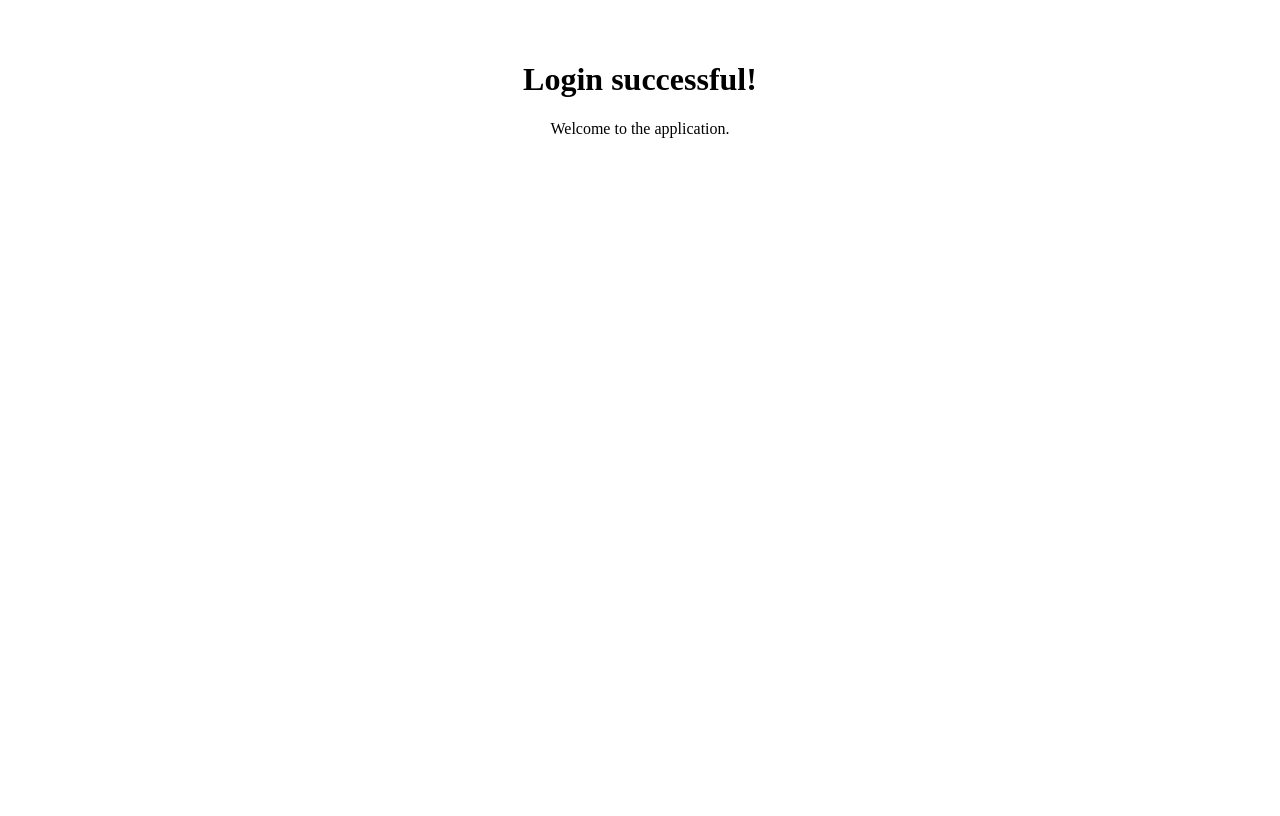
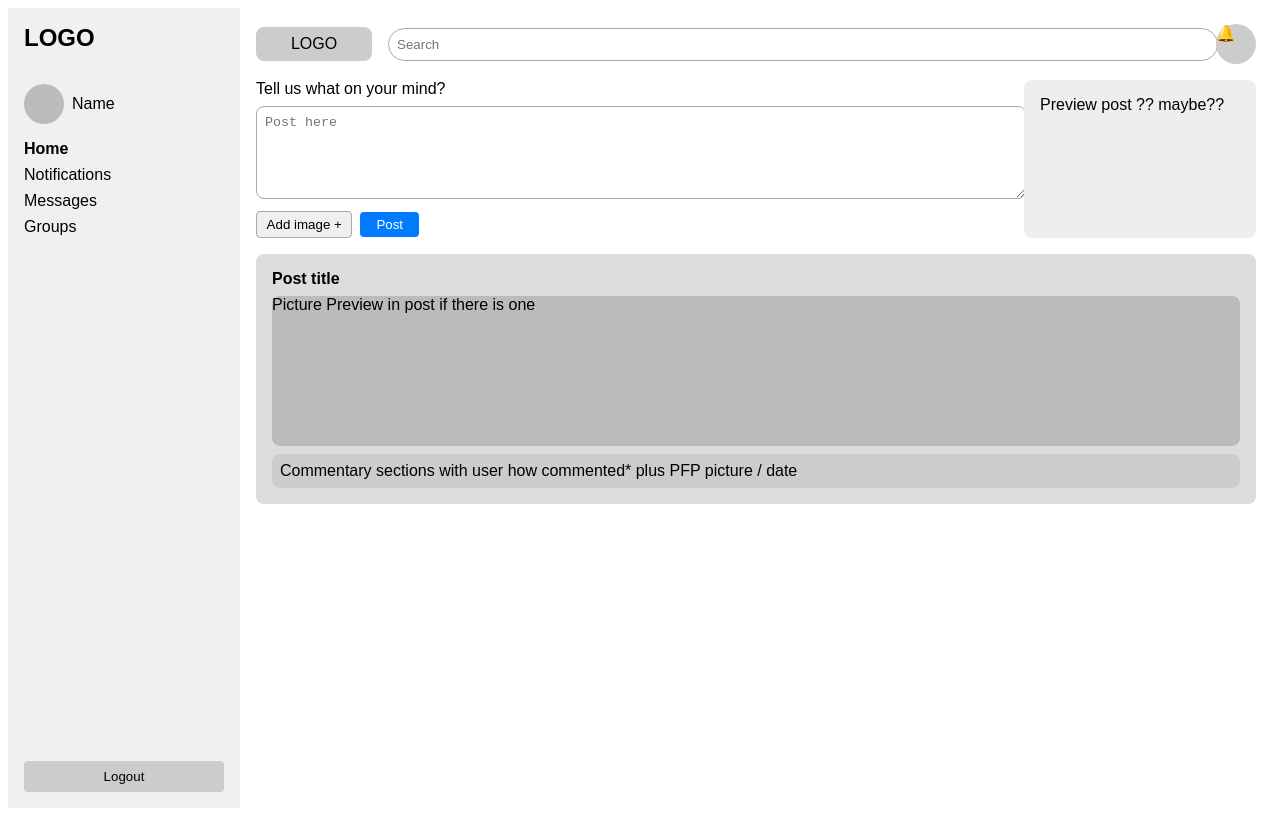
Before and after one commit to MrLepoischiche/OurSocialNetwork, a Next.js app in the folder frontend/: page /mainpage in a window 1280 px wide. Built offline with nearby package versions, Linux system fonts and the light colour scheme.

Commit message:
added mainpage + logout

```diff
--- a/frontend/pages/index.js
+++ b/frontend/pages/index.js
@@ -1,14 +1,15 @@
 import { useEffect } from 'react';
 import { useRouter } from 'next/router';
 
-const Home = () => {
+const Index = () => {
   const router = useRouter();
 
   useEffect(() => {
+    // Redirect to login page as the first page
     router.replace('/login');
   }, [router]);
 
   return null;
 };
 
-export default Home;
+export default Index;
--- a/frontend/pages/login.js
+++ b/frontend/pages/login.js
@@ -38,8 +38,8 @@ const Login = () => {
       localStorage.setItem('token', token);
 
       setError('');
-      // Redirect to success page after login
-      router.push('/mainpage')
+      // Redirect to mainpage after login
+      router.push('/mainpage');
     } catch (err) {
       setError('An error occurred. Please try again.');
     }
--- a/frontend/pages/mainpage.js
+++ b/frontend/pages/mainpage.js
@@ -1,12 +1,98 @@
 import React from 'react';
 
-const Success = () => {
+const MainPage = () => {
   return (
-    <div style={{ padding: '2rem', textAlign: 'center' }}>
-      <h1>Login successful!</h1>
-      <p>Welcome to the application.</p>
+    <div className="mainpage-container" style={{ display: 'flex', height: '100vh', fontFamily: 'Arial, sans-serif' }}>
+      {/* Left Sidebar */}
+      <aside style={{ width: '200px', backgroundColor: '#f0f0f0', padding: '1rem', display: 'flex', flexDirection: 'column', justifyContent: 'space-between' }}>
+        <div>
+          <div style={{ marginBottom: '2rem', fontWeight: 'bold', fontSize: '1.5rem' }}>LOGO</div>
+          <div style={{ display: 'flex', alignItems: 'center', marginBottom: '1rem' }}>
+            <div style={{ width: '40px', height: '40px', borderRadius: '50%', backgroundColor: '#bbb', marginRight: '0.5rem' }}></div>
+            <div>Name</div>
+          </div>
+          <nav>
+            <ul style={{ listStyle: 'none', padding: 0 }}>
+              <li style={{ marginBottom: '0.5rem', fontWeight: 'bold' }}>Home</li>
+              <li style={{ marginBottom: '0.5rem' }}>Notifications</li>
+              <li style={{ marginBottom: '0.5rem' }}>Messages</li>
+              <li style={{ marginBottom: '0.5rem' }}>Groups</li>
+            </ul>
+          </nav>
+        </div>
+        <button
+          style={{ padding: '0.5rem', backgroundColor: '#ccc', border: 'none', borderRadius: '4px', cursor: 'pointer' }}
+          onClick={() => {
+            // Clear token and redirect to login
+            localStorage.removeItem('token');
+            window.location.href = '/login';
+          }}
+        >
+          Logout
+        </button>
+      </aside>
+
+      {/* Main Content */}
+      <main style={{ flex: 1, display: 'flex', flexDirection: 'column', padding: '1rem' }}>
+        {/* Top Bar */}
+        <header style={{ display: 'flex', alignItems: 'center', marginBottom: '1rem' }}>
+          <div style={{ flex: '0 0 100px', backgroundColor: '#ccc', padding: '0.5rem', borderRadius: '8px', textAlign: 'center' }}>
+            LOGO
+          </div>
+          <div style={{ flex: 1, margin: '0 1rem' }}>
+            <input
+              type="text"
+              placeholder="Search"
+              style={{ width: '100%', padding: '0.5rem', borderRadius: '20px', border: '1px solid #aaa' }}
+            />
+          </div>
+          <div style={{ width: '40px', height: '40px', backgroundColor: '#ccc', borderRadius: '50%', cursor: 'pointer' }}>
+            🔔
+          </div>
+        </header>
+
+        {/* Post Input Section */}
+        <section style={{ display: 'flex', marginBottom: '1rem' }}>
+          <div style={{ flex: 1, marginRight: '1rem' }}>
+            <label htmlFor="postInput" style={{ display: 'block', marginBottom: '0.5rem' }}>
+              Tell us what on your mind?
+            </label>
+            <textarea
+              id="postInput"
+              rows="5"
+              style={{ width: '100%', borderRadius: '8px', border: '1px solid #aaa', padding: '0.5rem' }}
+              placeholder="Post here"
+            />
+            <div style={{ marginTop: '0.5rem' }}>
+              <button style={{ padding: '0.3rem 0.6rem', borderRadius: '4px', border: '1px solid #aaa', cursor: 'pointer', marginRight: '0.5rem' }}>
+                Add image +
+              </button>
+              <button style={{ padding: '0.3rem 1rem', borderRadius: '4px', border: 'none', backgroundColor: '#007bff', color: 'white', cursor: 'pointer' }}>
+                Post
+              </button>
+            </div>
+          </div>
+          <div style={{ width: '200px', backgroundColor: '#eee', borderRadius: '8px', padding: '1rem' }}>
+            Preview post ?? maybe??
+          </div>
+        </section>
+
+        {/* Posts Feed */}
+        <section style={{ flex: 1, overflowY: 'auto' }}>
+          <div style={{ backgroundColor: '#ddd', borderRadius: '8px', padding: '1rem', marginBottom: '1rem' }}>
+            <div style={{ marginBottom: '0.5rem', fontWeight: 'bold' }}>Post title</div>
+            <div style={{ width: '100%', height: '150px', backgroundColor: '#bbb', borderRadius: '8px', marginBottom: '0.5rem' }}>
+              Picture Preview in post if there is one
+            </div>
+            <div style={{ backgroundColor: '#ccc', borderRadius: '8px', padding: '0.5rem' }}>
+              Commentary sections with user how commented* plus PFP picture / date
+            </div>
+          </div>
+          {/* Additional posts can be added here */}
+        </section>
+      </main>
     </div>
   );
 };
 
-export default Success;
+export default MainPage;
```
